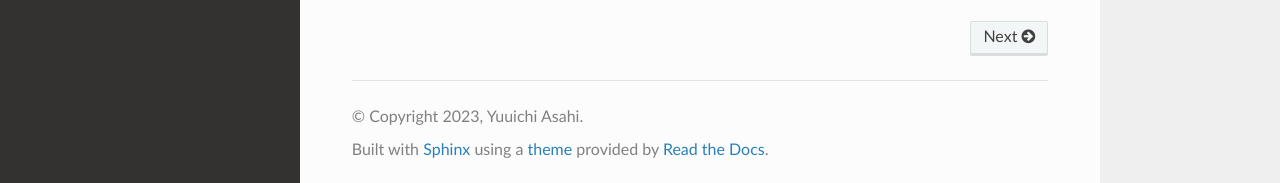
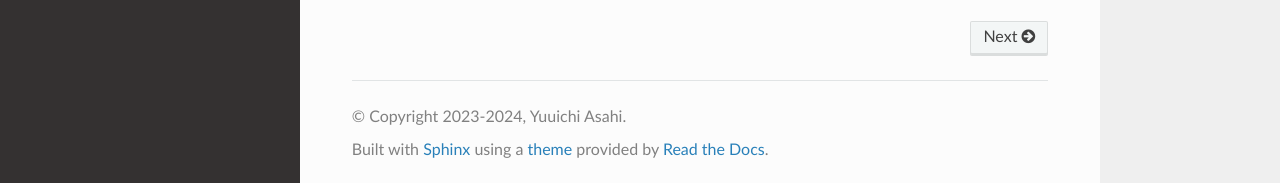
Before and after one commit to kokkos/kokkos-fft, a Sphinx documentation site: the page built from docs/index.rst, in a window 1280 px wide and 900 px high, scrolled down 845 px. Shown: the part 714-897 px from the top of the window. Built offline with Sphinx 7.4.7 and the Read the Docs theme 2.0.0, drawn with Linux system fonts in a browser that asks for light colours; part of the change alters nothing that is shown.

```diff
--- a/docs/conf.py
+++ b/docs/conf.py
@@ -14,6 +14,8 @@
 # import sys
 # sys.path.insert(0, os.path.abspath('.'))
 import subprocess, os
+import re
+from datetime import datetime
 
 def configureDoxyfile(src_dir, input_dir, output_dir, doxyfile_in, doxyfile_out):
 
@@ -27,11 +29,31 @@ def configureDoxyfile(src_dir, input_dir, output_dir, doxyfile_in, doxyfile_out)
 	with open(doxyfile_out, 'w') as file:
 		file.write(filedata)
 
+def get_version(src_dir):
+	cmake_file = src_dir + 'CMakeLists.txt'
+
+	with open(cmake_file, 'r') as f:
+		txt = f.read()
+
+    version = '0.0.0'
+    try:
+		regex = 'project\((\n|.)*?\)'
+		project_detail = re.search(regex, txt).group()
+		version_detail = re.search('VERSION.*', project_detail).group()
+		version = re.split("\s", version_detail)[-1]
+    except:
+		print(f'version not found in {cmake_file}. Use {version} as default.')
+
+    return version
+
 # -- Project information -----------------------------------------------------
+author = 'Yuuichi Asahi'
+project = 'KokkosFFT'
+copyright = f"2023-{datetime.now().year}, {author}"
 
-project = 'KokkosFFT'
-copyright = '2023, Yuuichi Asahi'
-author = 'Yuuichi Asahi'
+version = get_version('../')
+
+release = 'release'
 
 # Check if we're running on Read the Docs' servers
 read_the_docs_build = os.environ.get('READTHEDOCS', None) == 'True'
```
